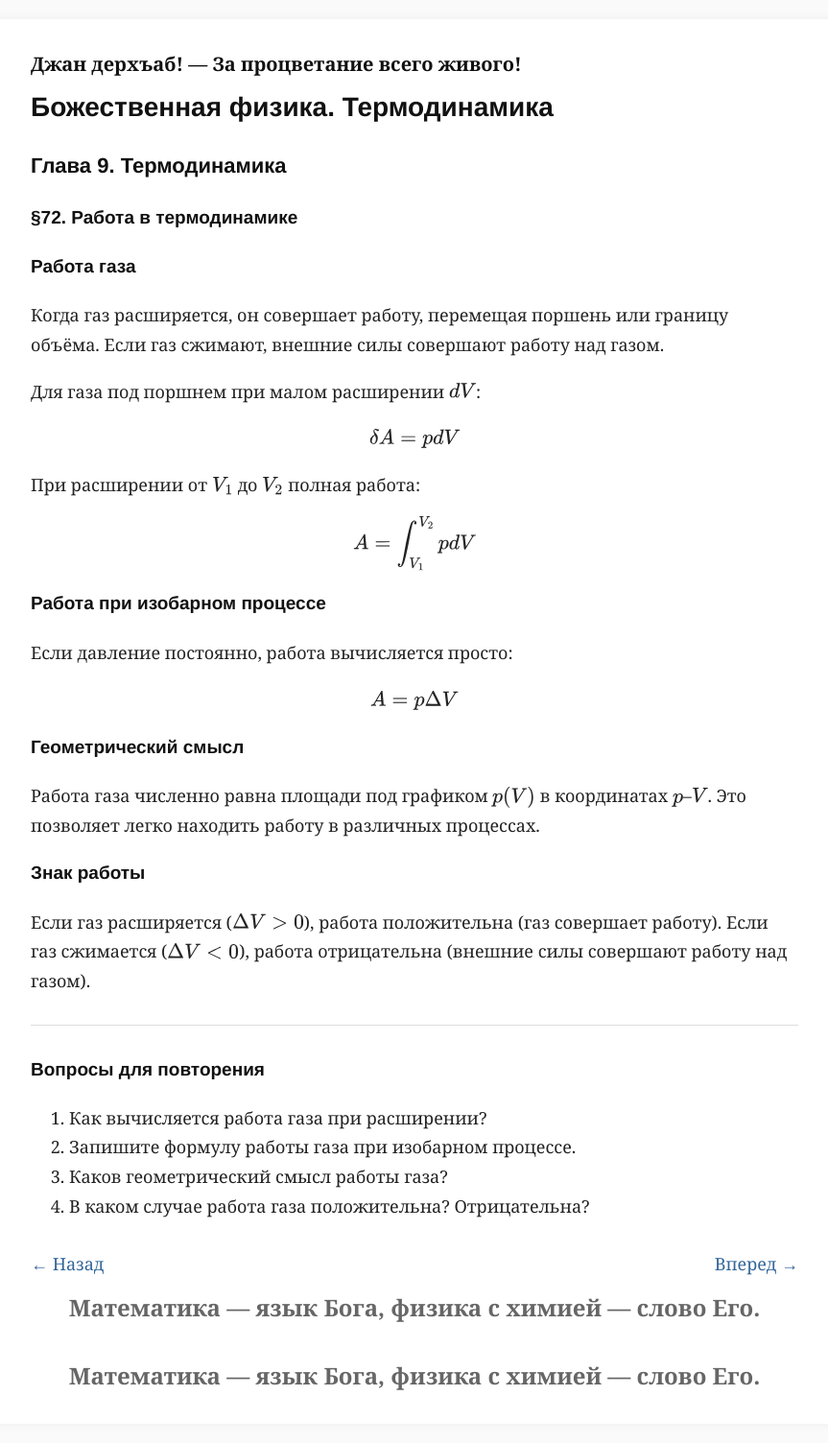
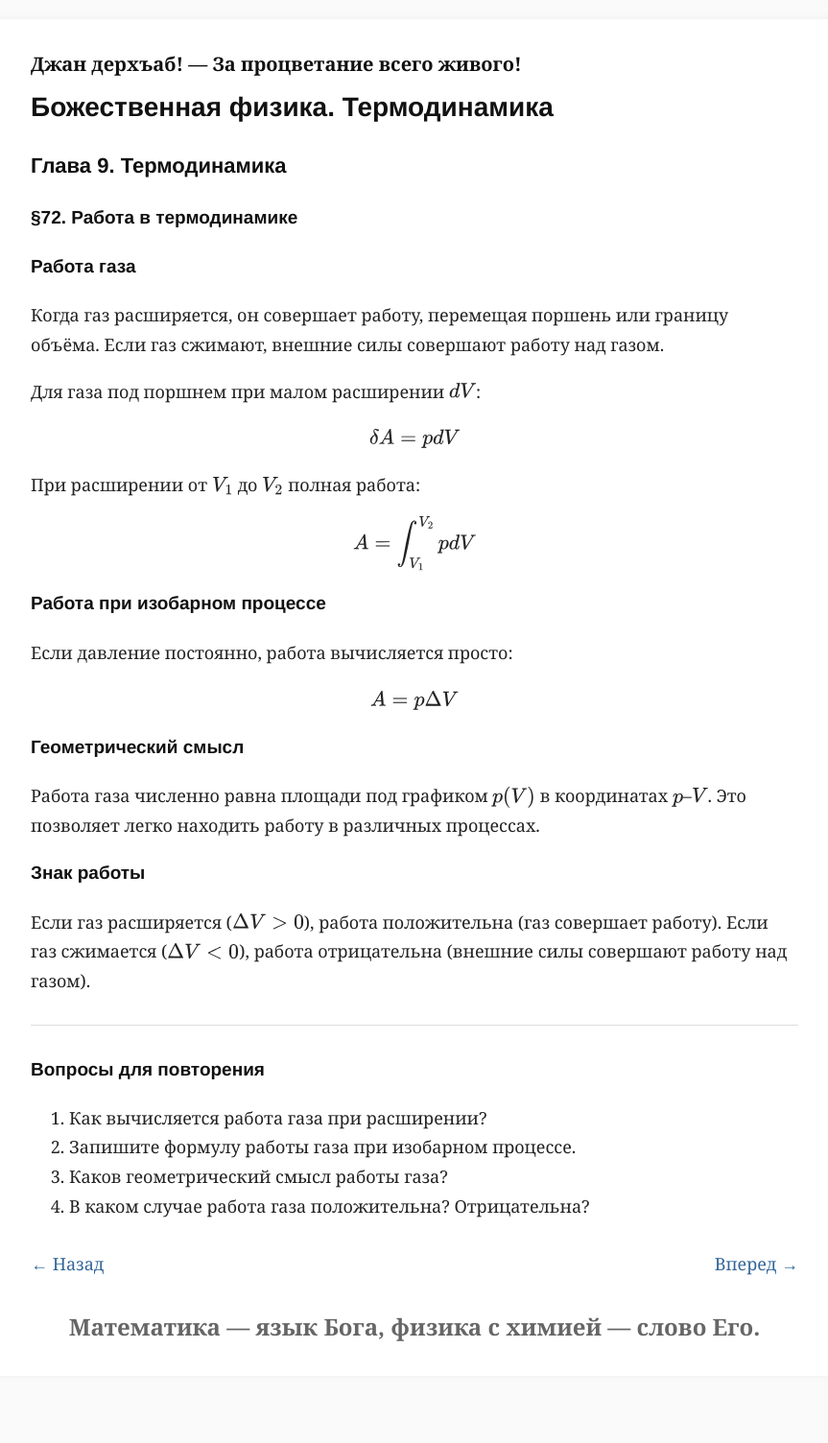
Before and after one commit to dargomag/dargomag.github.io, a Jekyll site: the page built from physics/72.md, in a window 1280 px wide. Shown: the whole page at 96% size, without its empty margins (208-1071 px from the left). Built offline with Jekyll 4.4.1, drawn with Linux system fonts in a browser that asks for light colours; after the commit the page ends 1454 px from its top, so only the background shows below that.

Commit message:
Update _nav.html

```diff
--- a/physics/_nav.html
+++ b/physics/_nav.html
@@ -2,6 +2,3 @@
   <a href="javascript:history.back()" style="color:#336699;text-decoration:none;">← Назад</a>
   {% if page.next %}<a href="{{ page.next | replace:'.md','.html' }}" style="color:#336699;text-decoration:none;">Вперед →</a>{% endif %}
 </div>
-<div style="margin-top:10px; text-align:center; font-weight:bold; color:#666; font-size:24px;">
-  Математика — язык Бога, физика с химией — слово Его.
-</div>
```
